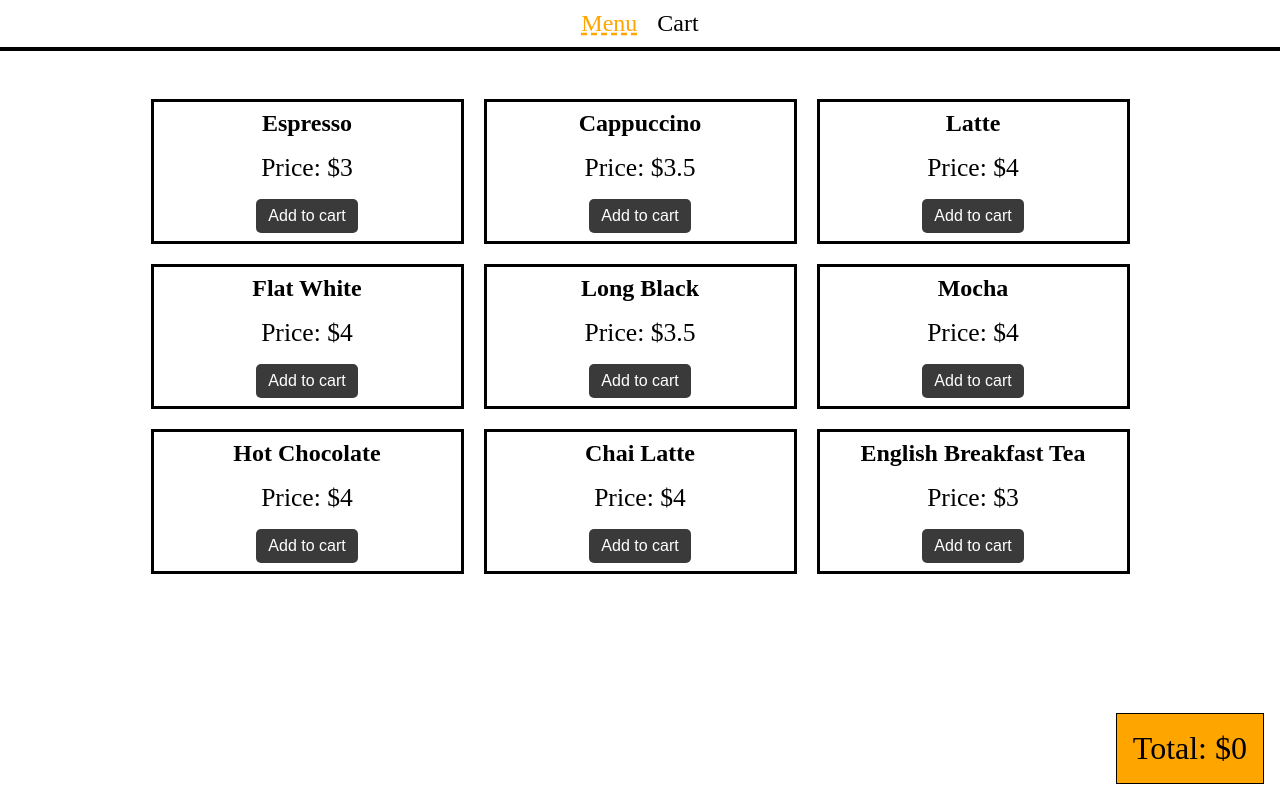
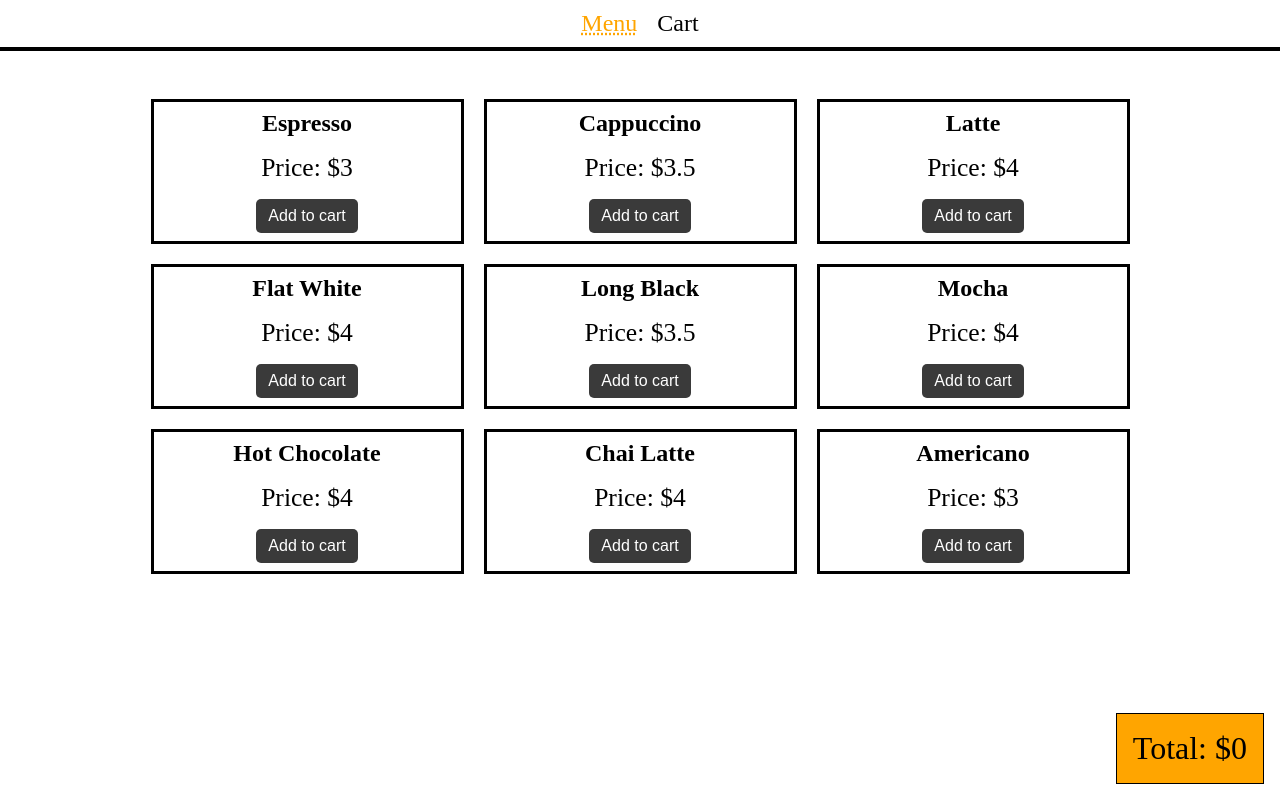
Before and after one commit to shiiraz/coffee-cart, a React (Vite) app: page / in a window 1280 px wide. Built offline with nearby package versions, Linux system fonts and the light colour scheme.

Commit message:
Till Menu Page (deployed)

```diff
--- a/src/data.js
+++ b/src/data.js
@@ -7,7 +7,7 @@ const menuItems = [
   { id: 6, title: "Mocha", price: 4.0, quantity: 1 },
   { id: 7, title: "Hot Chocolate", price: 4.0, quantity: 1 },
   { id: 8, title: "Chai Latte", price: 4.0, quantity: 1 },
-  { id: 9, title: "English Breakfast Tea", price: 3.0, quantity: 1 },
+  { id: 9, title: "Americano", price: 3.0, quantity: 1 },
 ];
 
 export default menuItems;
--- a/src/index.css
+++ b/src/index.css
@@ -11,7 +11,7 @@
 }
 
 .active {
-  text-decoration: dashed underline;
+  text-decoration: dotted underline;
   color: var(--orange);
 }
 
```
